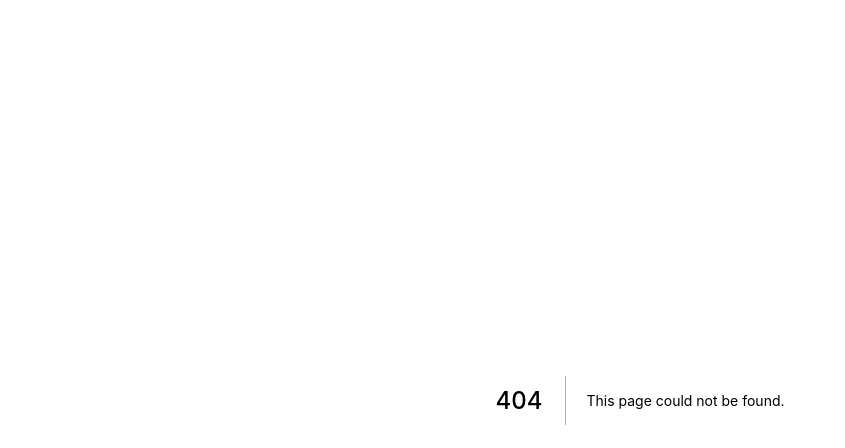
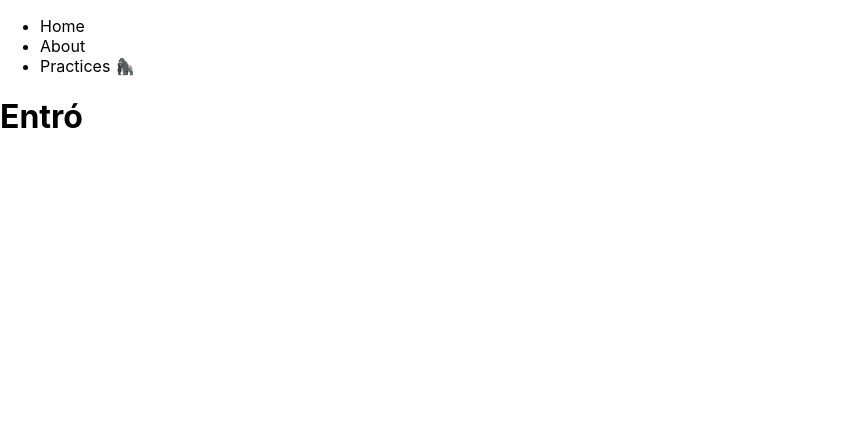
Before and after one commit to GuillermoBarboza/nakamas-dev, a Next.js app: page /practices in a window 1280 px wide. Before the commit this address had no page. Shown: the top 448 px of the page, without its empty margins (0-845 px from the left). Built offline with nearby package versions, Linux system fonts and the light colour scheme.

Commit message:
Oden branch creation

```diff
--- a/components/Nav/Nav.js
+++ b/components/Nav/Nav.js
@@ -1,16 +1,22 @@
-import styles from './Nav.module.css';
-import Link from 'next/link';
+import styles from "./Nav.module.css";
+import Link from "next/link";
 
 export default function Nav() {
-
   return (
     <div>
       <nav>
         <ul>
-                    <li><Link href='/'>Home</Link></li>
-                    <li><Link href='/about'>About</Link></li>
+          <li>
+            <Link href="/">Home</Link>
+          </li>
+          <li>
+            <Link href="/about">About</Link>
+          </li>
+          <li>
+            <Link href="/practices">Practices 🦍</Link>
+          </li>
         </ul>
       </nav>
     </div>
-    )
+  );
 }
--- /dev/null
+++ b/pages/practices.js
@@ -0,0 +1,12 @@
+import HeadMetaTags from "../components/Head/Head";
+import Nav from "../components/Nav/Nav";
+
+export default function Practices() {
+  return (
+    <div>
+      <HeadMetaTags title="Practices 🤠" />
+      <Nav />
+      <h1>Entró</h1>
+    </div>
+  );
+}
```
Lines whose indentation alone changed are shown as unchanged.
